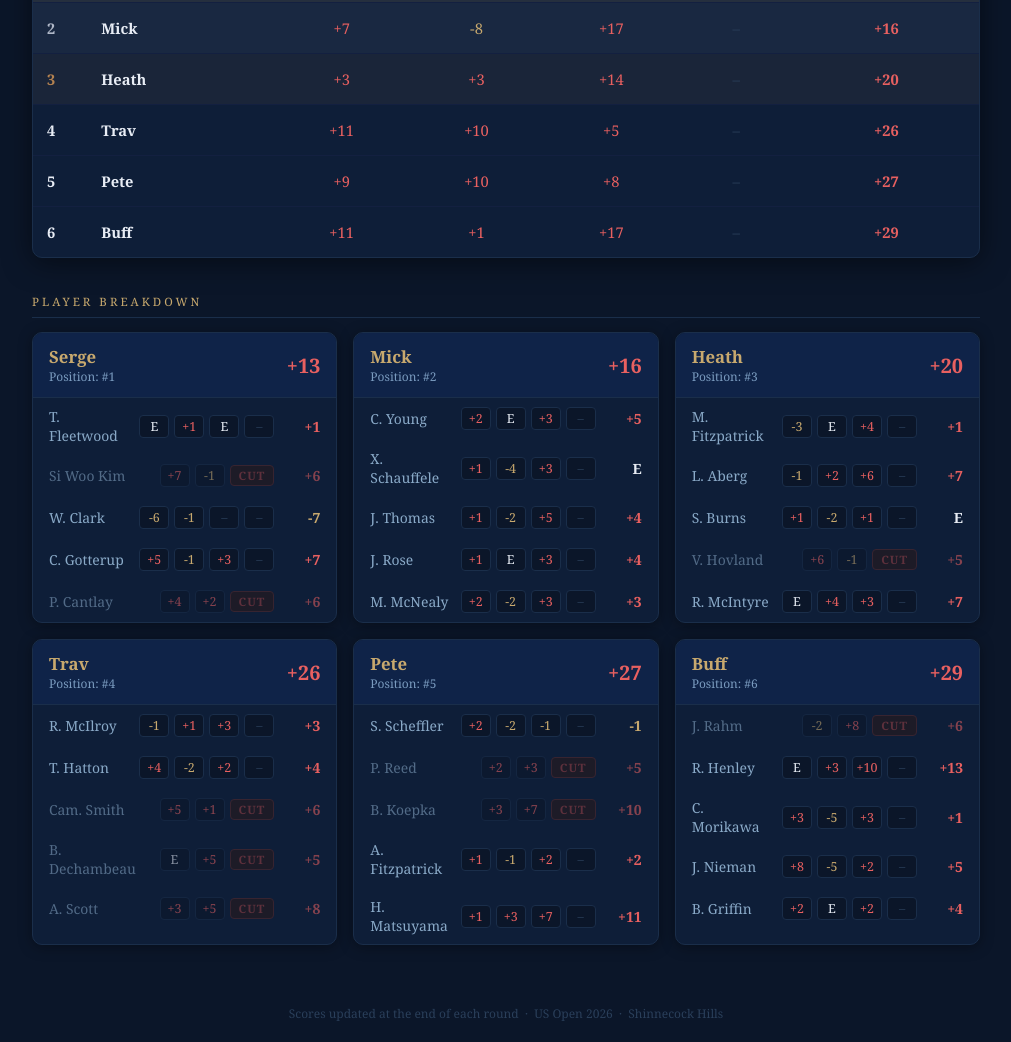
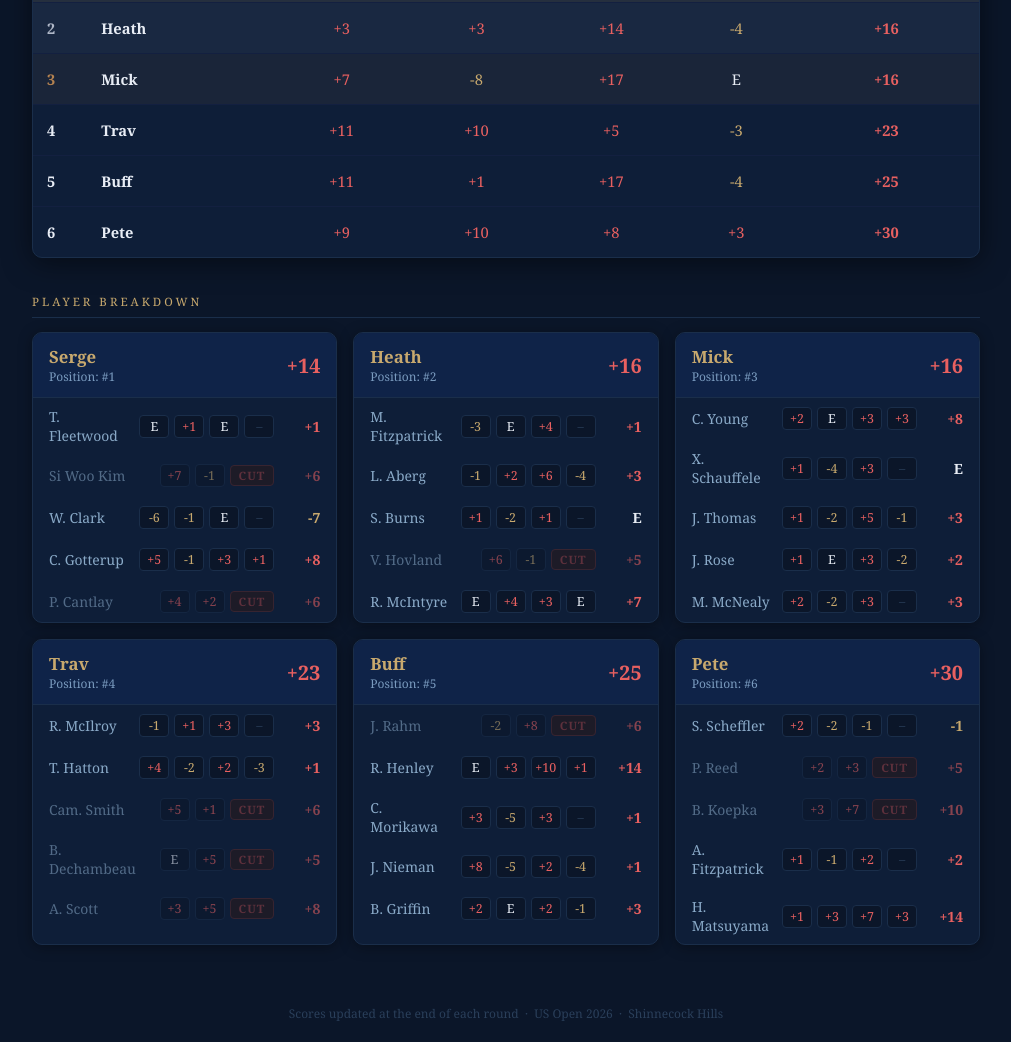
Before and after one commit to Swick15/us-open-draft-2026, a plain HTML site: page index.html in a window 1280 px wide. Shown: the part 395-1437 px from the top of the page, without its empty margins (134-1145 px from the left). Drawn offline with Linux system fonts and the light colour scheme.

Commit message:
Auto-update scores - R4 started, Clark R3 locked, 11 players R4 complete

```diff
--- a/index.html
+++ b/index.html
@@ -104,7 +104,7 @@
 //  Cut: +5 or worse after R2 · Par 70 · Shinnecock Hills
 // ================================================================
 
-const CURRENT_ROUND = 3;
+const CURRENT_ROUND = 4;
 const CUT_SCORE = 5;
 
 const TEAMS = {
@@ -113,41 +113,41 @@ const TEAMS = {
     { name: "P. Reed",        r: [2,    3,   null, null] },  // CUT
     { name: "B. Koepka",      r: [3,    7,   null, null] },  // CUT
     { name: "A. Fitzpatrick", r: [1,   -1,    2,   null] },
-    { name: "H. Matsuyama",   r: [1,    3,    7,   null] },
+    { name: "H. Matsuyama",   r: [1,    3,    7,   3] },
   ],
   "Buff": [
     { name: "J. Rahm",        r: [-2,   8,   null, null] },  // CUT
-    { name: "R. Henley",      r: [0,    3,   10,   null] },
+    { name: "R. Henley",      r: [0,    3,   10,   1] },
     { name: "C. Morikawa",    r: [3,   -5,   3, null] },
-    { name: "J. Nieman",      r: [8,   -5,    2,   null] },
-    { name: "B. Griffin",     r: [2,    0,    2,   null] },
+    { name: "J. Nieman",      r: [8,   -5,    2,   -4] },
+    { name: "B. Griffin",     r: [2,    0,    2,   -1] },
   ],
   "Heath": [
     { name: "M. Fitzpatrick", r: [-3,   0,   4, null] },
-    { name: "L. Aberg",       r: [-1,   2,    6,   null] },
+    { name: "L. Aberg",       r: [-1,   2,    6,   -4] },
     { name: "S. Burns",       r: [1,   -2,   1, null] },
     { name: "V. Hovland",     r: [6,   -1,   null, null] },  // CUT
-    { name: "R. McIntyre",    r: [0,    4,    3,   null] },
+    { name: "R. McIntyre",    r: [0,    4,    3,   0] },
   ],
   "Serge": [
     { name: "T. Fleetwood",   r: [0,    1,    0,   null] },
     { name: "Si Woo Kim",     r: [7,   -1,   null, null] },  // CUT
-    { name: "W. Clark",       r: [-6,  -1,   null, null] },
-    { name: "C. Gotterup",    r: [5,   -1,    3,   null] },
+    { name: "W. Clark",       r: [-6,  -1,   0, null] },
+    { name: "C. Gotterup",    r: [5,   -1,    3,   1] },
     { name: "P. Cantlay",     r: [4,    2,   null, null] },  // CUT
   ],
   "Trav": [
     { name: "R. McIlroy",     r: [-1,   1,    3,   null] },
-    { name: "T. Hatton",      r: [4,   -2,    2,   null] },
+    { name: "T. Hatton",      r: [4,   -2,    2,   -3] },
     { name: "Cam. Smith",     r: [5,    1,   null, null] },  // CUT
     { name: "B. Dechambeau",  r: [0,    5,   null, null] },  // CUT
     { name: "A. Scott",       r: [3,    5,   null, null] },  // CUT
   ],
   "Mick": [
-    { name: "C. Young",       r: [2,    0,    3,   null] },
+    { name: "C. Young",       r: [2,    0,    3,   3] },
     { name: "X. Schauffele",  r: [1,   -4,   3, null] },
-    { name: "J. Thomas",      r: [1,   -2,   5, null] },
-    { name: "J. Rose",        r: [1,    0,    3,   null] },
+    { name: "J. Thomas",      r: [1,   -2,   5, -1] },
+    { name: "J. Rose",        r: [1,    0,    3,   -2] },
     { name: "M. McNealy",     r: [2,   -2,    3,   null] },
   ],
 };
```
